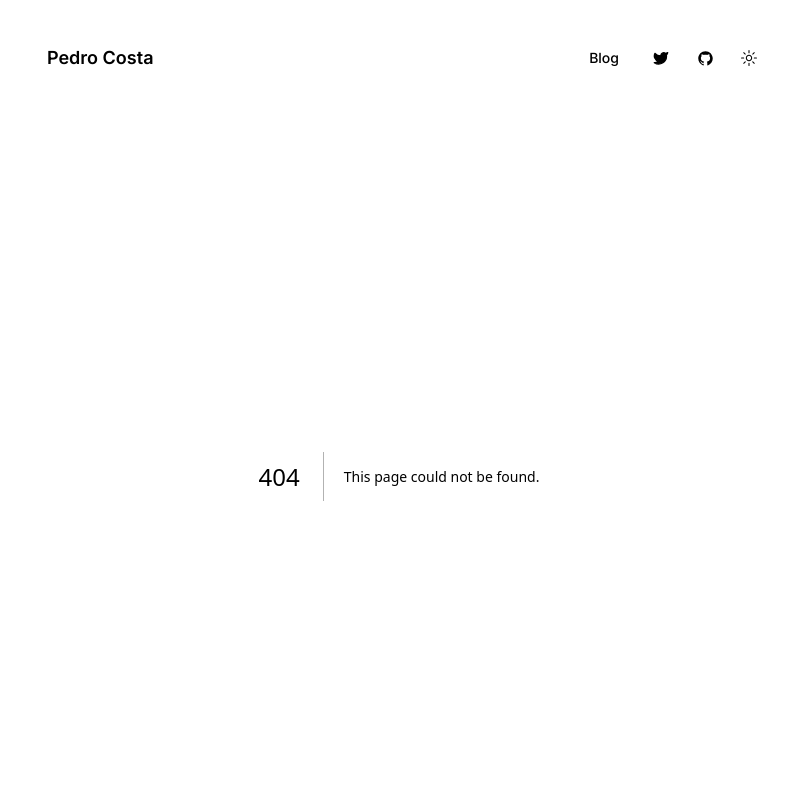
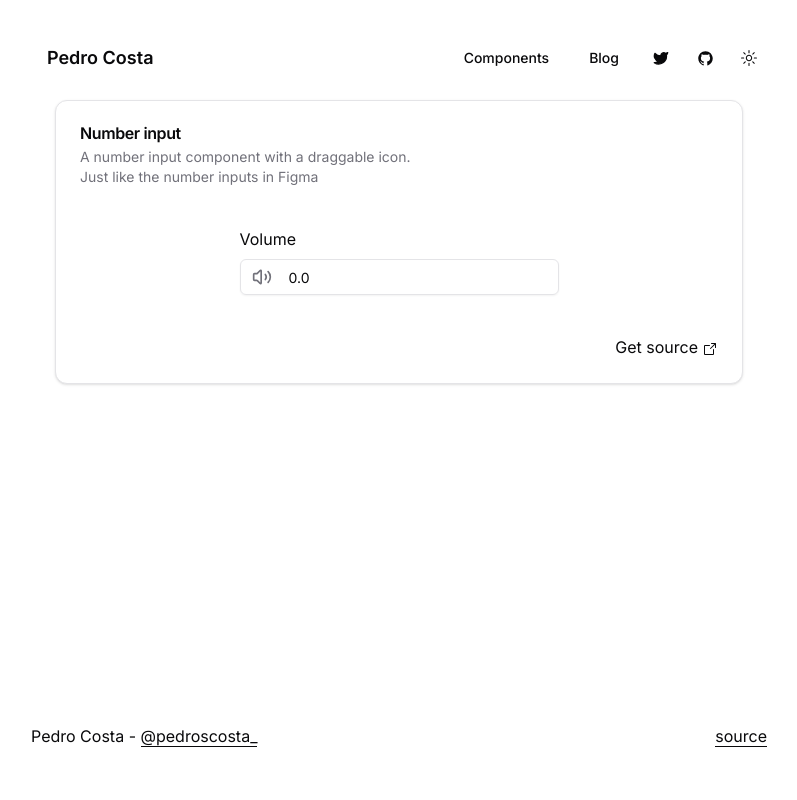
Before and after one commit to pedroscosta/pedroscosta.github.io, a Next.js app: page /components in a window 1280 px wide. Before the commit this address had no page. Shown: the top 800 px of the page, without its empty margins (241-1038 px from the left). Built offline with nearby package versions, Linux system fonts and the light colour scheme.

Commit message:
feat: create components page

```diff
--- /dev/null
+++ b/app/components/page.tsx
@@ -0,0 +1,52 @@
+import {
+  Card,
+  CardContent,
+  CardDescription,
+  CardFooter,
+  CardHeader,
+  CardTitle,
+} from '@/components/ui/card';
+import { Volume2 } from 'lucide-react';
+import Link from 'next/link';
+import { PiArrowSquareOut } from 'react-icons/pi';
+import { NumberInput } from './_components/number-input';
+
+const Page = () => {
+  return (
+    <div className="space-y-6 p-6">
+      <Card>
+        <CardHeader>
+          <CardTitle>Number input</CardTitle>
+          <CardDescription>
+            A number input component with a draggable icon.
+            <br /> Just like the number inputs in Figma
+          </CardDescription>
+        </CardHeader>
+        <CardContent className="flex items-center justify-center">
+          <div className="w-1/2 space-y-2 py-4">
+            <p>Volume</p>
+            <NumberInput
+              icon={<Volume2 className="size-5 color text-muted-foreground" />}
+              defaultValue={0}
+              step={0.1}
+              min={0}
+              max={100}
+              sensibility={0.5}
+              decimalPlaces={1}
+            />
+          </div>
+        </CardContent>
+        <CardFooter className="justify-end">
+          <Link
+            href="https://github.com/pedroscosta/pedroscosta.github.io/blob/main/app/components/_components/number-input.tsx"
+            className="border-current hover:-mb-[2px] hover:border-b-2"
+          >
+            Get source
+            <PiArrowSquareOut className="ml-1 inline-block w-[1chem]" />
+          </Link>
+        </CardFooter>
+      </Card>
+    </div>
+  );
+};
+export default Page;
--- a/app/layout.tsx
+++ b/app/layout.tsx
@@ -37,6 +37,9 @@ export default function RootLayout({ children }: RootLayoutProps) {
                   <Link_ href="/">Pedro Costa</Link_>
                 </Button>
                 <nav className="flex items-center space-x-2 text-sm font-medium">
+                  <Button variant="ghost" asChild>
+                    <Link_ href="/components">Components</Link_>
+                  </Button>
                   <Button variant="ghost" asChild>
                     <Link_ href="/blog">Blog</Link_>
                   </Button>
```
